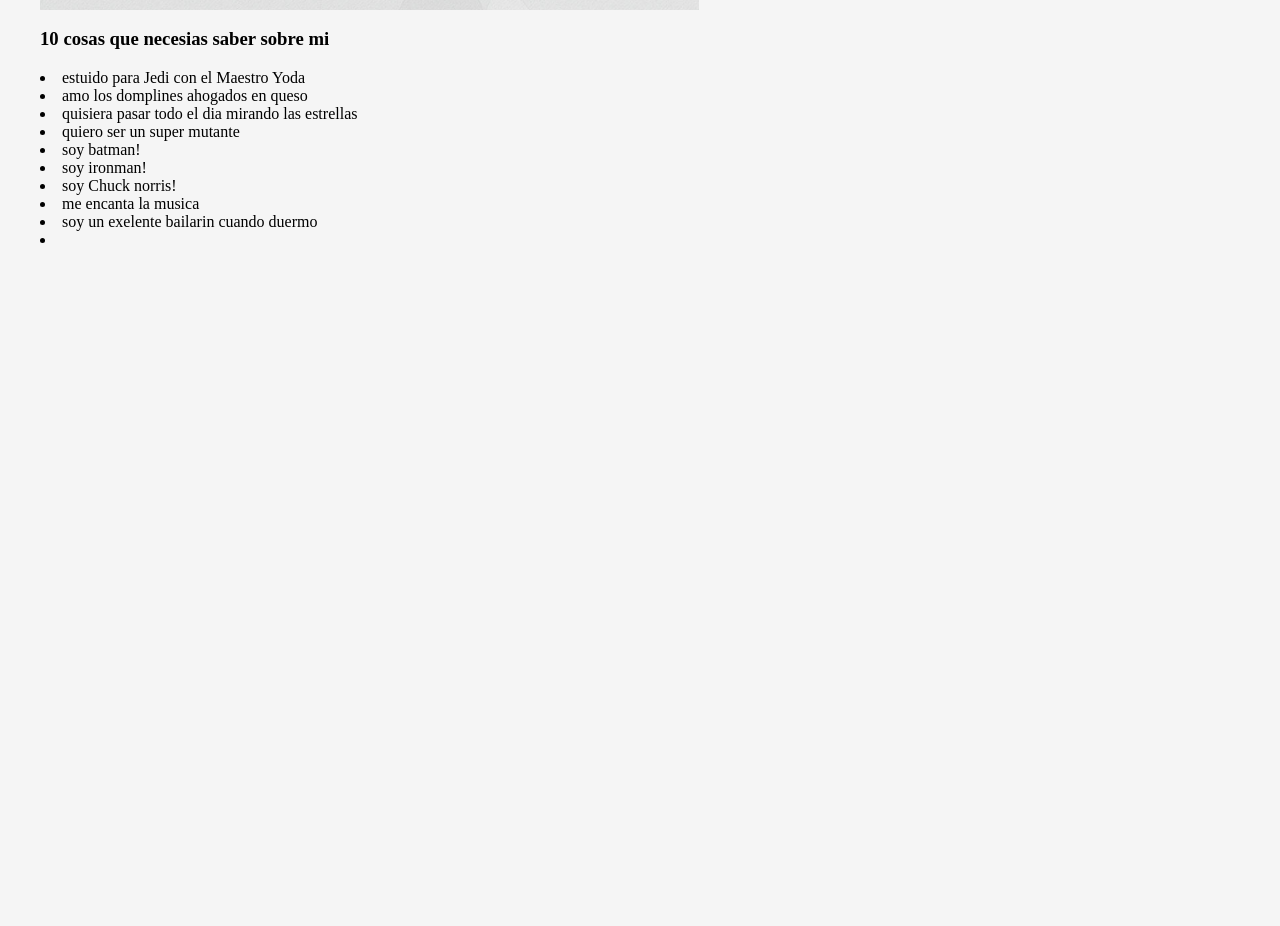
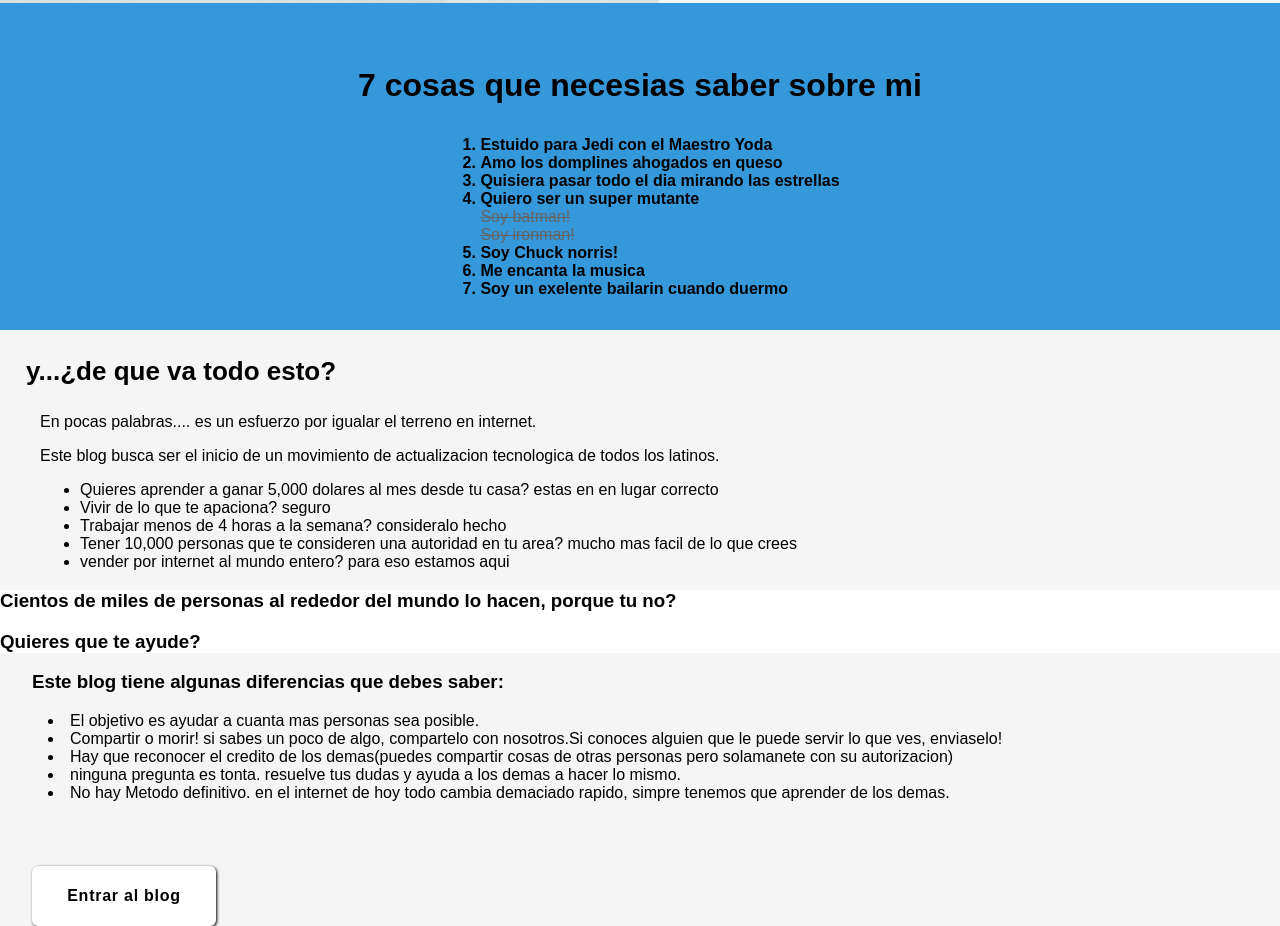
Before and after one commit to Elvisozoria/ElvisOzoria, a plain HTML site: page Quien-es-Elvis-ozoria.html in a window 1280 px wide. Shown: the part 792-1718 px from the top of the page. Before the commit the page ends 1065 px from the top, so only its background shows below. Drawn offline with Linux system fonts and the light colour scheme.

Commit message:
basic improvements on the about page

```diff
--- a/Quien-es-Elvis-ozoria.html
+++ b/Quien-es-Elvis-ozoria.html
@@ -2,6 +2,7 @@
 <html lang="en">
 <head>
 	<meta charset="UTF-8">
+	<link rel="stylesheet" href="css/normalize.css">
 	<link rel="stylesheet" href="css/estilos--about.css">
 	<title>¿Quien es Elvis Ozoria?</title>
 </head>
@@ -13,7 +14,7 @@
 <section class="about--elvis">
 <h2>¿Quien es ese tal elvis?</h2>
 <h3 class="bio--titulo">No me considero ni programador ni diseñador, mas bien un hacedor...un hacker del sistema</h3>
-<div class="bio--parrafo">
+<div class="bio--contenido">
 	<p>
 		no me gusta presumir pero.... <br><br>
 
@@ -28,7 +29,7 @@
 		<li>Hacer que la gente compre lo que tu vendes</li>
 		<li>y puedo enseñarte como hacer todo esto</li>
 
-	posdata: Tienes algun proyecto creativo? quiero crear algo extraordinario para ti! -trabajemos juntos-
+	<br><br>posdata: Tienes algun proyecto creativo? quiero crear algo extraordinario para ti! -trabajemos juntos-
 
 	</p>
 </div>
@@ -41,20 +42,56 @@
 </div>
 
 
-
-<h3>10 cosas que  necesias saber sobre mi</h3>
-<li>estuido para Jedi con el Maestro Yoda</li>
-<li>amo los domplines ahogados en queso</li>
-<li>quisiera pasar todo el dia mirando las estrellas</li>
-<li>quiero ser un super mutante</li>
-<li>soy batman!</li>
-<li>soy ironman!</li>
-<li>soy Chuck norris!</li>
-<li>me encanta la musica</li>
-<li>soy un exelente bailarin cuando duermo</li>
-<li></li>
+<div class="sieteCosas">
+	<h3>7 cosas que  necesias saber sobre mi</h3>
+	<ol>
+	<li>Estuido para Jedi con el Maestro Yoda</li>
+	<li>Amo los domplines ahogados en queso</li>
+	<li>Quisiera pasar todo el dia mirando las estrellas</li>
+	<li>Quiero ser un super mutante</li>
+	<span class="tachado">Soy batman!</span><br>
+	<span class="tachado">Soy ironman!</span>
+	<li>Soy Chuck norris!</li>
+	<li>Me encanta la musica</li>
+	<li>Soy un exelente bailarin cuando duermo</li>
+	</ol>
+</div>
 </section>
 <section class="about--blog">
+	<h3 class="blog--titulo">y...¿de que va todo esto?</h3>
+	<p class="blog--contenido">
+		En pocas palabras....
+		es un esfuerzo por igualar el terreno en internet.
+	</p>
+	<div class="blog--contenido">
+		<p >
+			Este blog busca ser el inicio de un movimiento de actualizacion tecnologica de todos los latinos. <br>
+			<ul>
+				<li>Quieres aprender a  ganar 5,000 dolares al mes desde tu casa? estas en en lugar correcto</li>
+				<li>Vivir de lo que te apaciona? seguro</li>
+				<li>Trabajar menos de 4 horas a la semana? consideralo hecho</li>
+				<li>Tener 10,000 personas que te consideren una autoridad en tu area? mucho mas facil de lo que crees</li>
+				<li>vender por internet al mundo entero? para eso estamos aqui</li>
+			</ul>
+		</p>
+	</div>
+	<div class="blog--correo">
+		<h3>Cientos de miles de personas al rededor del mundo lo hacen, porque tu no?</h3>
+		<h3>Quieres que te ayude?</h3>
+	</div>
+	<div class="blog--diferencias">
+		 <h3>Este blog tiene algunas diferencias que debes saber:</h3>
+
+		<li>El objetivo es ayudar a cuanta mas personas sea posible.</li>
+		<li>Compartir o morir! si sabes un poco de algo, compartelo con nosotros.Si conoces alguien que le puede servir lo que ves, enviaselo!</li>
+		<li> Hay que reconocer el credito de los demas(puedes compartir cosas de otras personas pero solamanete con su autorizacion)</li>
+		<li>ninguna pregunta es tonta. resuelve tus dudas y ayuda a los demas a hacer lo mismo.</li>
+		<li>No hay Metodo definitivo. en el internet de hoy todo cambia demaciado rapido, simpre tenemos que aprender de los demas.</li>
+
+		<a href="elvisozoria.com/blog"class="boton azul">Entrar al blog</a>
+	</div>
+
+
 
 </section>
 
--- a/css/estilos--about.css
+++ b/css/estilos--about.css
@@ -1,2 +1,2 @@
 @import url("estilos.css");
-.about--elvis{padding:1em 2em}.bio--parrafo{max-width:50%;display:inline-block;vertical-align:top;}.bio--parrafo li{margin-left:2em}.bio--titulo{display:inline-block}.foto--elvis{display:inline-block;position:relative;margin:0;}.foto--elvis img{width:320px}.foto--elvis span{position:absolute;top:-10px;right:0;font-size:20px;color:$azulBase}header{text-align:center;}header a{font-size:28px;}header a:nth-child(1){color:#000;border-right:3px solid #000;padding-right:3px}.skills{height:300px;}.skills img{height:100%}
+.sieteCosas{background:#3498db;padding:2em;text-align:center;}.sieteCosas h3{font-size:32px}.sieteCosas ol{margin:auto;display:inline-block;text-align:left}.sieteCosas li{font-weight:900}.bio--contenido{max-width:50%;vertical-align:top;}.bio--contenido li{margin-left:2em}.bio--titulo,.bio--contenido{display:inline-block;margin-left:2em}.blog--contenido{margin-left:2.5em}.blog--diferencias{margin-left:2em;}.blog--diferencias li{margin-left:1em}.blog--titulo{font-size:26px;margin-left:1em}.blog--correo{background:#fff}.foto--elvis{display:inline-block;position:relative;margin:0;}.foto--elvis img{width:320px}.foto--elvis span{position:absolute;top:-10px;right:0;font-size:20px;color:$azulBase}header{text-align:center;}header a{font-size:28px;}header a:nth-child(1){color:#000;border-right:3px solid #000;padding-right:3px}.skills{height:300px;}.skills img{height:100%}.tachado{color:#666;text-decoration:line-through}
```
Also changed, not shown: 2 other files.
